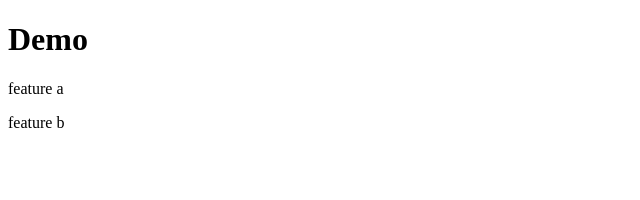
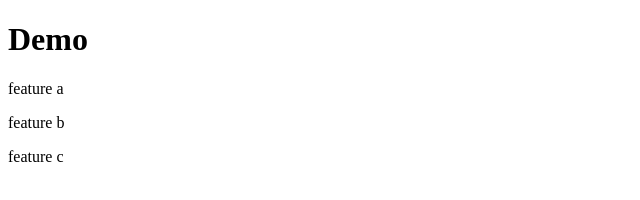
Before and after one commit to Brock01/demo, a plain HTML site: page index.html in a window 1280 px wide. Shown: the full height of the page, 0-640 px from the left. Drawn offline with Linux system fonts and the light colour scheme.

Commit message:
added feature c text

```diff
--- a/index.html
+++ b/index.html
@@ -8,6 +8,7 @@
     <h1>Demo</h1>
     <p>feature a</p>
     <p>feature b</p>
+    <p>feature c</p>
 </div>
 </body>
 </html>
```
